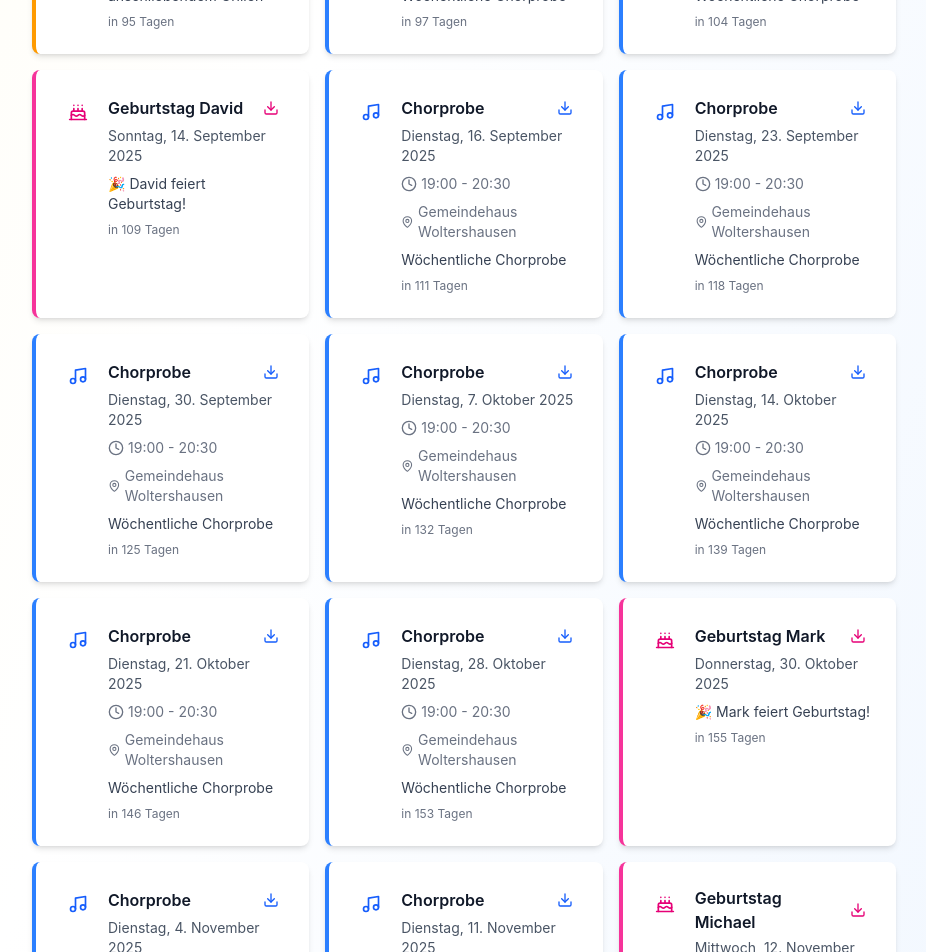
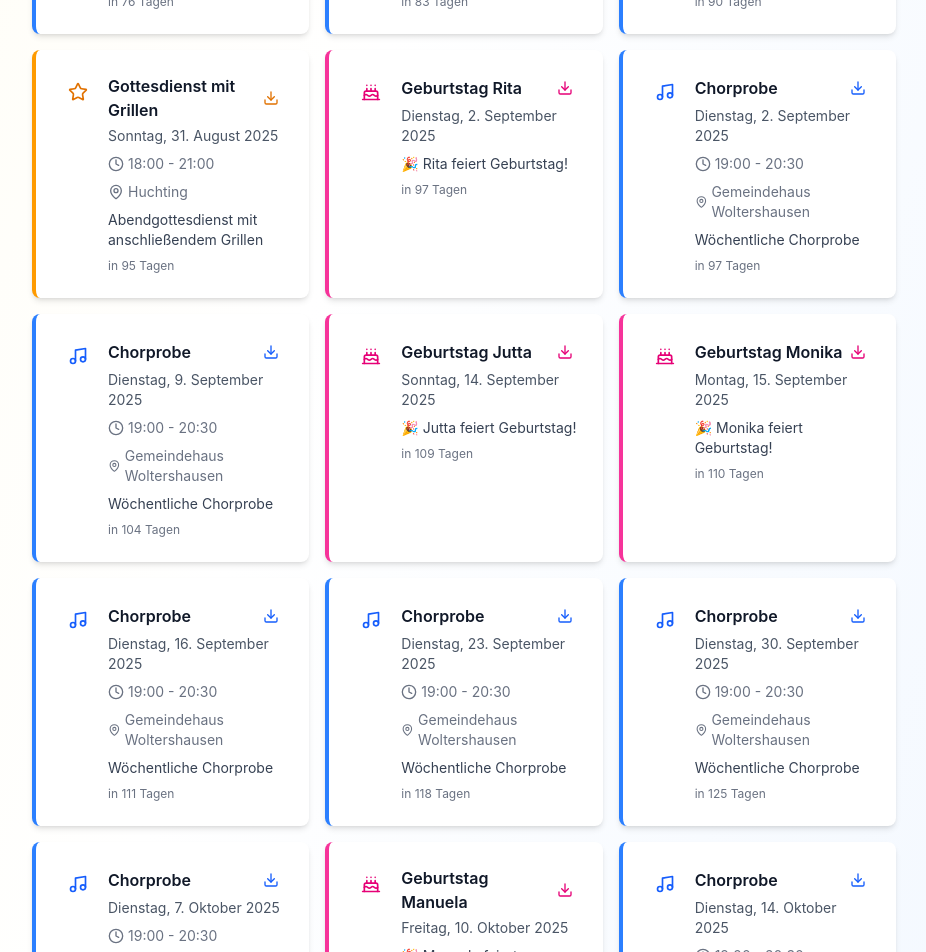
Before and after one commit to cschaf/convoice, a React (Vite) app: page / in a window 1280 px wide. Shown: the part 1700-2652 px from the top of the page, without its empty margins (352-1278 px from the left). Built offline with nearby package versions, Linux system fonts and the light colour scheme.

Commit message:
update data

```diff
--- a/src/data/sampleData.js
+++ b/src/data/sampleData.js
@@ -2,6 +2,36 @@ export const generateSampleData = () => {
     const events = [
         {
             id: 'e1',
+            title: 'Probe',
+            date: '2025-03-01',
+            startTime: '10:00',
+            endTime: '14:00',
+            type: 'event',
+            description: 'Extra Probe',
+            location: 'Huchting'
+        },
+        {
+            id: 'e2',
+            title: 'Ostergottesdienst',
+            date: '2025-04-20',
+            startTime: '06:00',
+            endTime: '07:00',
+            type: 'event',
+            description: 'Auftritt + Frühstück',
+            location: 'Huchting'
+        },
+        {
+            id: 'e3',
+            title: 'Offenes Singen',
+            date: '2025-05-18',
+            startTime: '17:00',
+            endTime: '20:00',
+            type: 'event',
+            description: 'Gemeinsames Singen',
+            location: 'Christuskirche Woltmershausen'
+        },
+        {
+            id: 'e4',
             title: 'Sommerfest Christus',
             date: '2025-06-28',
             startTime: '15:00',
@@ -11,27 +41,7 @@ export const generateSampleData = () => {
             location: 'Christus-Gemeinde'
         },
         {
-            id: 'e2',
-            title: 'Gottesdienst Huchting',
-            date: '2025-04-20',
-            startTime: '06:00',
-            endTime: '08:00',
-            type: 'event',
-            description: 'Ostersonntag Gottesdienst mit anschließendem Frühstück',
-            location: 'Huchting'
-        },
-        {
-            id: 'e3',
-            title: 'Rudelsingen Woltmershausen',
-            date: '2025-05-18',
-            startTime: '17:00',
-            endTime: '19:00',
-            type: 'event',
-            description: 'Gemeinsames Singen mit anderen Chören',
-            location: 'Woltmershausen'
-        },
-        {
-            id: 'e4',
+            id: 'e5',
             title: 'Gottesdienst mit Grillen',
             date: '2025-08-31',
             startTime: '18:00',
@@ -39,30 +49,26 @@ export const generateSampleData = () => {
             type: 'event',
             description: 'Abendgottesdienst mit anschließendem Grillen',
             location: 'Huchting'
-        },
-        {
-            id: 'e5',
-            title: 'Weihnachtskonzert',
-            date: '2025-12-15',
-            startTime: '19:00',
-            endTime: '21:00',
-            type: 'event',
-            description: 'Traditionelles Weihnachtskonzert der ConVoice',
-            location: 'Stadthalle Bremen'
         }
+
     ];
 
     const members = [
-        { name: 'Manuela', birthday: '1984-01-15' },
-        { name: 'Thomas', birthday: '1978-03-22' },
-        { name: 'Sarah', birthday: '1990-07-08' },
-        { name: 'Michael', birthday: '1985-11-12' },
-        { name: 'Anna', birthday: '1992-05-28' },
-        { name: 'David', birthday: '1987-09-14' },
-        { name: 'Lisa', birthday: '1989-02-03' },
-        { name: 'Mark', birthday: '1983-10-30' },
-        { name: 'Julia', birthday: '1991-06-17' },
-        { name: 'Stefan', birthday: '1979-12-05' }
+        { name: 'Manuela', birthday: '1900-10-10' },
+        { name: 'Christian', birthday: '1990-11-25' },
+        { name: 'Petra', birthday: '1900-02-17' },
+        { name: 'Sonja', birthday: '1900-03-19' },
+        { name: 'Helga', birthday: '1900-05-25' },
+        { name: 'Jutta', birthday: '1900-09-14' },
+        { name: 'Heike', birthday: '1900-07-18' },
+        { name: 'Bobby', birthday: '1900-06-03' },
+        { name: 'Christa', birthday: '1900-06-17' },
+        { name: 'Astrid', birthday: '1900-07-18' },
+        { name: 'Rita', birthday: '1900-09-02' },
+        { name: 'Elisabeth', birthday: '1900-06-19' },
+        { name: 'Udo', birthday: '1900-07-30' },
+        { name: 'Ingo', birthday: '1900-11-08' },
+        { name: 'Monika', birthday: '1900-09-15' }
     ];
 
     const birthdays = members.map((member, index) => ({
```
